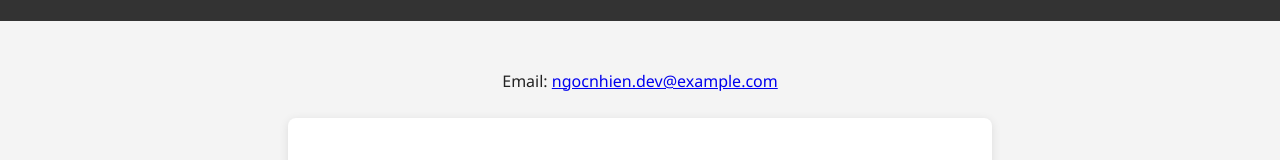
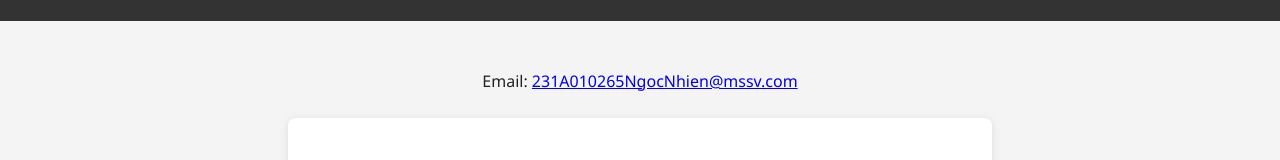
Before and after one commit to ngocnhien05/my-portfolio, a plain HTML site: page contact.html in a window 1280 px wide. Shown: the part 208-368 px from the top of the page. Drawn offline with Linux system fonts and the light colour scheme.

Commit message:
Update contact email
Co-Authored-By: Claude Opus 5.5 <noreply@anthropic.com>
Claude-Session: https://claude.ai/code/session_01RFYuGNHv9LAAnCL1SPHXT3

```diff
--- a/contact.html
+++ b/contact.html
@@ -24,7 +24,7 @@
     </header>
 
     <section>
-        <p class="center">Email: <a href="mailto:ngocnhien.dev@example.com">ngocnhien.dev@example.com</a></p>
+        <p class="center">Email: <a href="mailto:231A010265NgocNhien@mssv.com">231A010265NgocNhien@mssv.com</a></p>
 
         <form id="contact-form">
             <label for="name">Họ tên</label>
```
